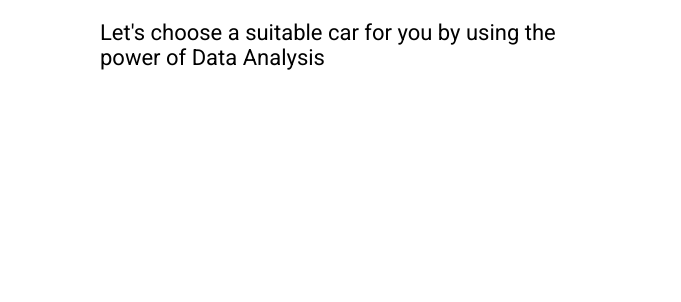
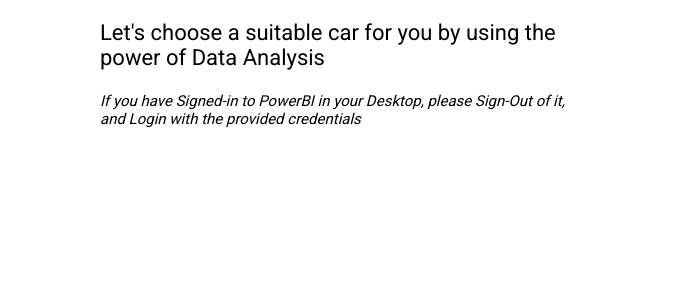
Before and after one commit to aastha-chauhan-gits/Car-Dekho, a plain HTML site: page index.html in a window 1280 px wide. Shown: the part 254-556 px from the top of the page, 0-681 px from the left. Drawn offline with Linux system fonts and the light colour scheme.

Commit message:
Added instruction

```diff
--- a/index.html
+++ b/index.html
@@ -29,6 +29,9 @@
             <h1 style="font-size: 35px; margin-top: 50px;">Choose a suitable Car</h1>
             <p>
                 Let's choose a suitable car for you by using the power of Data Analysis
+            </p>
+            <p style="font-style: italic; font-size: 15px;">
+                If you have Signed-in to PowerBI in your Desktop, please Sign-Out of it, and Login with the provided credentials
             </p>
         </div>
         <div class="logoArea">
```
